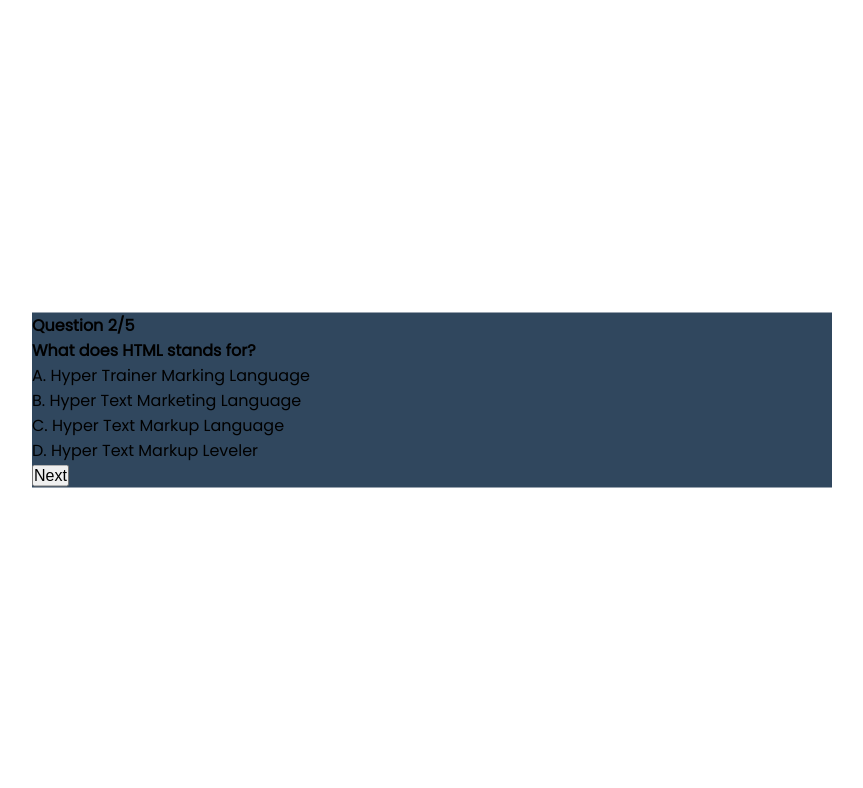
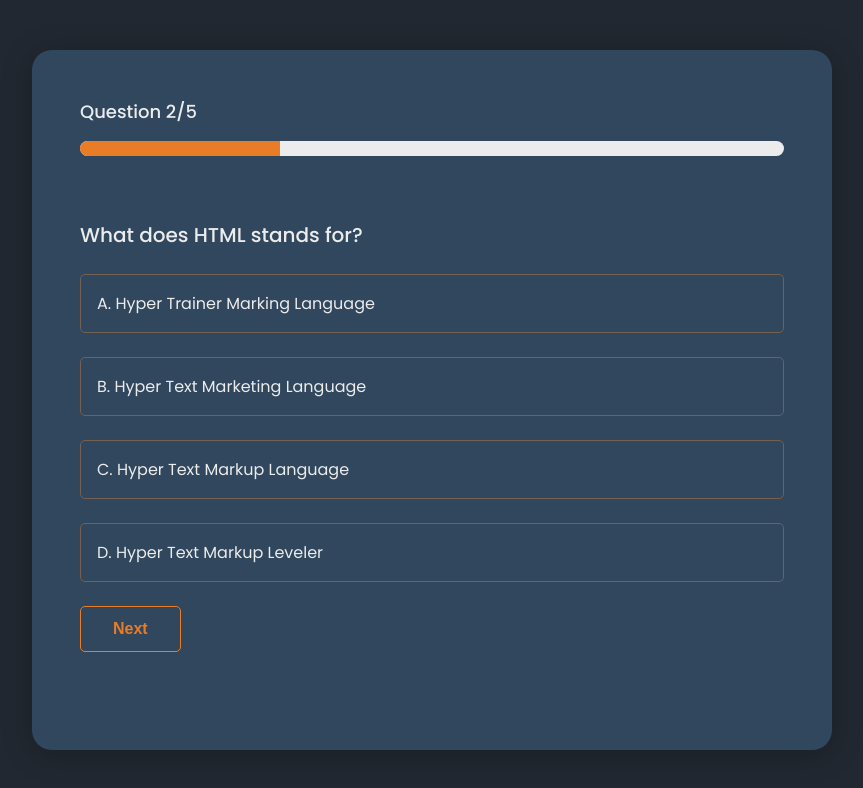
Before and after one commit to stanlee17/quiz-app-oop, a plain HTML site: page index.html in a window 1280 px wide. Shown: the whole page, without its empty margins (208-1071 px from the left). Drawn offline with Linux system fonts and the light colour scheme.

Commit message:
style: progress bar, buttons, multiple choice styles added

```diff
--- a/index.html
+++ b/index.html
@@ -6,7 +6,7 @@
     <meta name="viewport" content="width=device-width, initial-scale=1.0" />
     <link rel="preconnect" href="https://fonts.gstatic.com" />
     <link
-      href="https://fonts.googleapis.com/css2?family=Poppins:wght@300;400&display=swap"
+      href="https://fonts.googleapis.com/css2?family=Poppins:wght@300;400;500&display=swap"
       rel="stylesheet"
     />
     <link rel="stylesheet" href="styles.css" />
@@ -14,11 +14,11 @@
   </head>
   <body>
     <div class="container">
-      <div class="progress-container">
-        <h3 class="question-progress">Question 2/5</h3>
-        <div class="progress-bar"></div>
+      <h3 class="progress-question">Question 2/5</h3>
+      <div class="progress">
+        <div class="progress-done" data-done="70"></div>
       </div>
-      <div class="question-container">
+      <div class="m-choice-container">
         <h2 class="m-choice-question">What does HTML stands for?</h2>
         <div class="m-choice-answers">
           <p>A. Hyper Trainer Marking Language</p>
--- a/styles.css
+++ b/styles.css
@@ -5,7 +5,17 @@
   box-sizing: border-box;
 }
 
+:root {
+  --dark-background: #222831;
+  --dark-blue: #30475e;
+  --orange: #e97c27;
+  --brown: #756151;
+  --text-white: #ececec;
+}
+
 body {
+  color: var(--text-white);
+  background-color: var(--dark-background);
   font-family: 'Poppins', sans-serif;
 }
 
@@ -15,6 +25,67 @@
   left: 50%;
   transform: translate(-50%, -50%);
   min-width: 800px;
+  min-height: 700px;
+  border-radius: 20px;
+  padding: 3rem;
   margin: auto;
-  background-color: #30475e;
+  background-color: var(--dark-blue);
+  box-shadow: 0px 4px 30px rgba(0, 0, 0, 0.25);
 }
+
+/* Progress */
+
+.progress-question {
+  font-size: 112.5%;
+  font-weight: 500;
+  margin-bottom: 1rem;
+}
+
+.progress {
+  background-color: var(--text-white);
+  height: 15px;
+  border-radius: 2rem;
+}
+
+.progress-done {
+  background-color: var(--orange);
+  border-top-left-radius: 2rem;
+  border-bottom-left-radius: 2rem;
+  height: 100%;
+  width: 200px;
+}
+
+/* Multiple Choice */
+.m-choice-container {
+  margin-top: 4rem;
+  min-height: 450px;
+}
+
+.m-choice-question {
+  font-size: 125%;
+  font-weight: 500;
+}
+
+.m-choice-answers {
+  border: 1px solid var(--brown);
+  border-radius: 5px;
+  padding: 1rem;
+  margin: 1.5rem 0;
+  cursor: pointer;
+}
+
+.m-choice-answers:hover {
+  border: 1px solid var(--orange);
+  transition: border 0.3s;
+}
+
+/* Buttons */
+.btn-next {
+  background-color: var(--dark-blue);
+  font-weight: 600;
+  border: 1px solid var(--orange);
+  color: var(--orange);
+  border-radius: 5px;
+  padding: 0.8rem 2rem;
+  cursor: pointer;
+}
```
